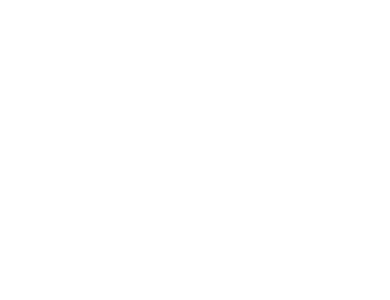
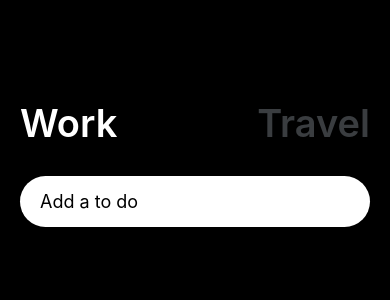
Before and after one commit to alexjun12/MyUseApp_ReactNative, a React Native app: screen / in a window 390 px wide. Shown: the top 300 px of the page. Built offline with nearby package versions, Linux system fonts and the light colour scheme.

Commit message:
22_03_15

```diff
--- a/App.js
+++ b/App.js
@@ -1,13 +1,67 @@
+import { useState,useEffect } from 'react';
 import { StatusBar } from 'expo-status-bar';
-import { StyleSheet, Text, View } from 'react-native';
+import { StyleSheet, Text, View, TouchableOpacity, TextInput, ScrollView} from 'react-native';
+import AsyncStorage from '@react-native-async-storage/async-storage';
+import { theme } from './colors';
+
+const STORAGE_KEY="@toDos";
 
 export default function App() {
+  const [working, setWorking] = useState(true);
+  const [text, setText] = useState("");
+  const [toDos, setToDos] = useState({});
+  const travel = () => setWorking(false);
+  const work = () => setWorking(true);
+
+  useEffect(() => {
+    loadToDos();
+  },[]);
+
+  const onChangeText = (payload) => setText(payload);
+  const saveToDos = async (toSave) => {
+    await AsyncStorage.setItem(STORAGE_KEY, JSON.stringify(toSave));
+  }
+  const loadToDos = async () => {
+    const s = await AsyncStorage.getItem(STORAGE_KEY);
+    s !== null ? setToDos(JSON.parse(s)) : null;
+  }
+  const addToDo = async () => {
+    if(text === ""){
+      return
+    }
+
+    const newToDos = {...toDos, [Date.now()]: {text, working}};
+    setToDos(newToDos);
+    await saveToDos(newToDos);
+    setText("");
+  }
   return (
     <View style={styles.container}>
       <StatusBar style="auto" />
-      <View style={styles.header}></View>
-      <Text style={styles.btnText}>Work</Text>
-      <Text style={styles.btnText}>Travel</Text>
+      <View style={styles.header}>
+        <TouchableOpacity onPress={work}>
+          <Text style={{...styles.btnText, color: working ? theme.white : theme.grey}}>Work</Text>
+        </TouchableOpacity>
+        <TouchableOpacity onPress={travel}>
+          <Text style={{...styles.btnText, color: working ? theme.grey : theme.white}}>Travel</Text>
+        </TouchableOpacity>
+      </View>
+      <TextInput
+      onSubmitEditing={addToDo}
+      onChangeText={onChangeText}
+      value={text}
+      returnKeyType='done'
+      keyboardType='default'
+      placeholder={working ? "Add a to do" : "Where do you want to go?"}
+      style={styles.input}/>
+      <ScrollView>{Object.keys(toDos).map((key) =>
+      toDos[key].working === working ? (
+      <View style={styles.toDo} key={key}>
+        <Text style={styles.toDoText}>{toDos[key].text}</Text>
+      </View>
+      ) : null
+      )}
+      </ScrollView>
     </View>
   );
 }
@@ -15,12 +69,36 @@ export default function App() {
 const styles = StyleSheet.create({
   container: {
     flex: 1,
-    backgroundColor: '#fff',
+    backgroundColor: theme.bg,
+    paddingHorizontal: 20,
   },
   header: {
+    justifyContent: "space-between",
     flexDirection: "row",
+    marginTop: 100,
   },
   btnText: {
+    fontSize: 38,
+    fontWeight: "600",
+  },
+  input: {
+    backgroundColor: "white",
+    paddingVertical: 15,
+    paddingHorizontal: 20,
+    borderRadius: 30,
+    marginVertical: 30,
+    fontSize: 18,
+  },
+  toDo: {
+    backgroundColor: theme.toDoBg,
+    marginBottom: 10,
+    paddingVertical: 20,
+    paddingHorizontal: 20,
+    borderRadius: 15,
+  },
+  toDoText: {
     color: "white",
+    fontSize: 16,
+    fontWeight: "500",
   },
 });
--- /dev/null
+++ b/colors.js
@@ -0,0 +1,6 @@
+export const theme ={
+    bg: "black",
+    grey: "#3A3D40",
+    white: "white",
+    toDoBg: "#5C5C60",
+}
--- a/package.json
+++ b/package.json
@@ -15,7 +15,8 @@
     "react": "17.0.1",
     "react-dom": "17.0.1",
     "react-native": "0.64.3",
-    "react-native-web": "0.17.1"
+    "react-native-web": "0.17.1",
+    "@react-native-async-storage/async-storage": "~1.15.0"
   },
   "devDependencies": {
     "@babel/core": "^7.12.9"
```
Also changed, not shown: 1 other file (tests, documents, lock files or other folders).
